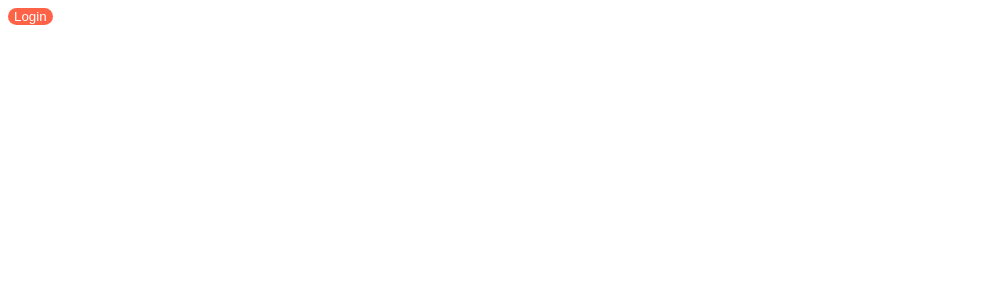
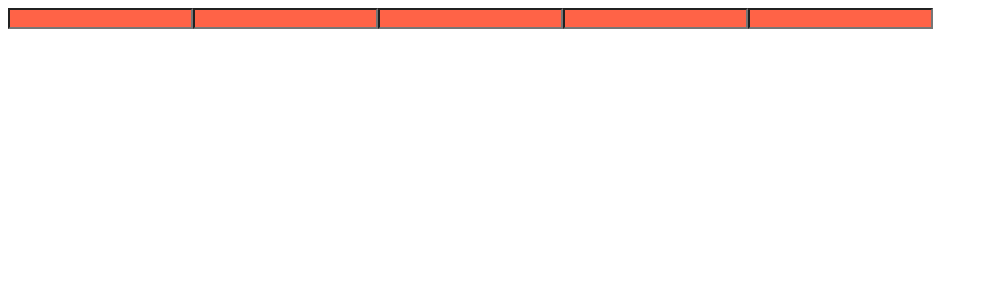
Before and after one commit to sungaee/react-mastterclass, a React (Create React App) app: page / in a window 1280 px wide. Shown: the top 300 px of the page, without its empty margins (0-988 px from the left). Built offline with nearby package versions, Linux system fonts and the light colour scheme.

Commit message:
[react-masterclass] style-components

```diff
--- a/src/App.js
+++ b/src/App.js
@@ -4,18 +4,19 @@ const Father = styled.div`
   display: flex;
 `;
 
-const Btn = styled.button`
-  color: white;
+const Input = styled.input.attrs({required: true})`
   background-color: tomato;
-  border: 0;
-  border-radius: 15px;
-`
+`;
 
 
 function App() {
   return (
-    <Father>
-      <Btn>Login</Btn>
+    <Father as="header">
+      <Input />
+      <Input />
+      <Input />
+      <Input />
+      <Input />
     </Father>
   )
 }
```
